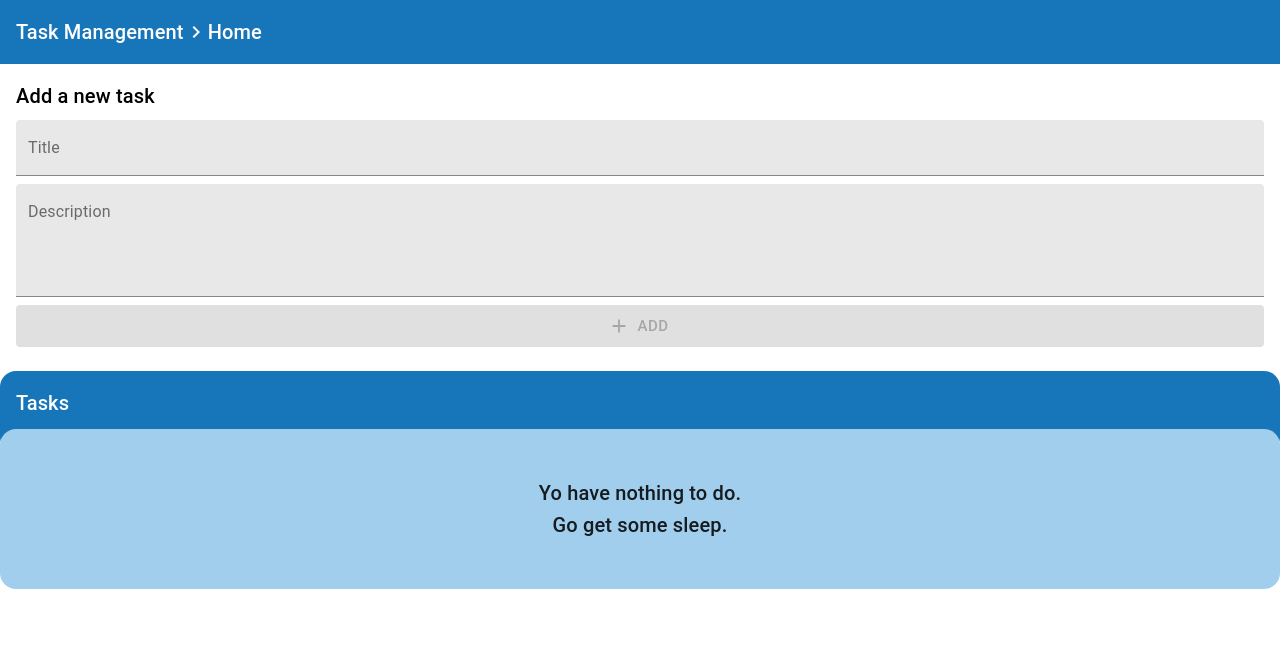
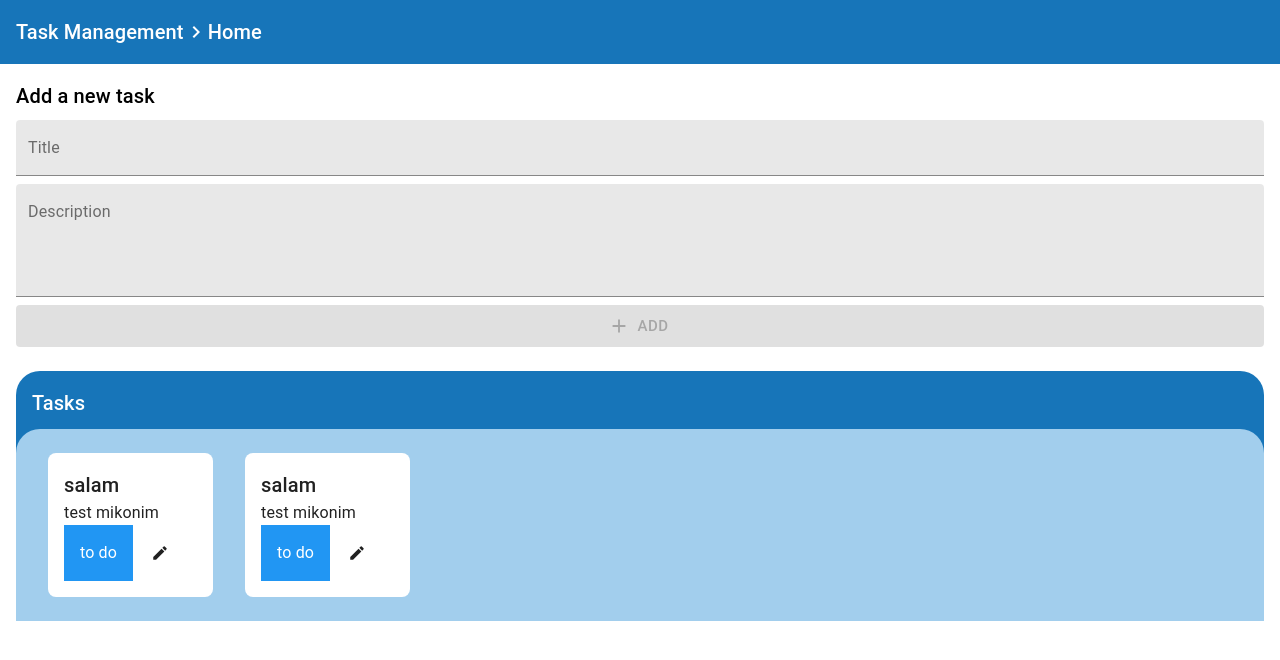
Before and after one commit to idin-khayami/Todo-list, a React (Create React App) app: page / in a window 1280 px wide. Shown: the top 660 px of the page. Built offline with nearby package versions, Linux system fonts and the light colour scheme.

Commit message:
feat: add task card component

```diff
--- /dev/null
+++ b/src/components/TaskCard/index.tsx
@@ -0,0 +1,38 @@
+import { Box, Button, Typography } from '@material-ui/core'
+import EditIcon from '@material-ui/icons/Edit'
+
+interface TaskCardProps {
+  title: string
+  description: string
+  status: string
+}
+
+const TaskCard = ({ title, description, status }: TaskCardProps) => {
+  return (
+    <Box
+      bgcolor="white"
+      color="text.primary"
+      display="flex"
+      flexDirection="column"
+      borderRadius={8}
+      p={2}
+    >
+      <Typography variant="h6" component="h1">
+        {title}
+      </Typography>
+      <Typography variant="body1" component="p">
+        {description}
+      </Typography>
+      <Box display="flex">
+        <Box bgcolor="info.main" color="info.contrastText" p={2}>
+          <Typography variant="body1" component="h6">
+            {status}
+          </Typography>
+        </Box>
+        <Button size="small" startIcon={<EditIcon />}></Button>
+      </Box>
+    </Box>
+  )
+}
+
+export default TaskCard
--- a/src/components/TasksList/index.tsx
+++ b/src/components/TasksList/index.tsx
@@ -1,14 +1,28 @@
-import { Box, Grid, Typography } from '@material-ui/core'
-import NoResult from '../NoResult'
+import { Box, Grid, makeStyles, Typography } from '@material-ui/core'
+// import NoResult from '../NoResult'
+import TaskCard from '../TaskCard'
+
+const useStyles = makeStyles(
+  (theme) => ({
+    topBorderRadius: {
+      borderTopLeftRadius: theme.spacing(3),
+      borderTopRightRadius: theme.spacing(3),
+    },
+  }),
+  {
+    name: 'task-list',
+  },
+)
 
 function TaskList() {
+  const classes = useStyles()
   return (
-    <>
+    <Box px={2}>
       <Grid item xs={12} sm={12}>
         <Box
+          className={classes.topBorderRadius}
           color="primary.contrastText"
           bgcolor="primary.main"
-          borderRadius={16}
           p={2}
           height="50px"
         >
@@ -19,19 +33,35 @@ function TaskList() {
       </Grid>
       <Grid item xs={12} sm={12}>
         <Box
+          className={classes.topBorderRadius}
           display="flex"
           alignItems="flex-start"
           color="primary.contrastText"
           bgcolor="primary.light"
-          borderRadius={16}
           p={3}
           px={2}
           mt={-3}
         >
-          <NoResult />
+          <Box display="flex">
+            <Box px={2}>
+              <TaskCard
+                title="salam"
+                description="test mikonim"
+                status="to do"
+              />
+            </Box>
+            <Box px={2}>
+              <TaskCard
+                title="salam"
+                description="test mikonim"
+                status="to do"
+              />
+            </Box>
+          </Box>
+          {/* <NoResult /> */}
         </Box>
       </Grid>
-    </>
+    </Box>
   )
 }
 
```
